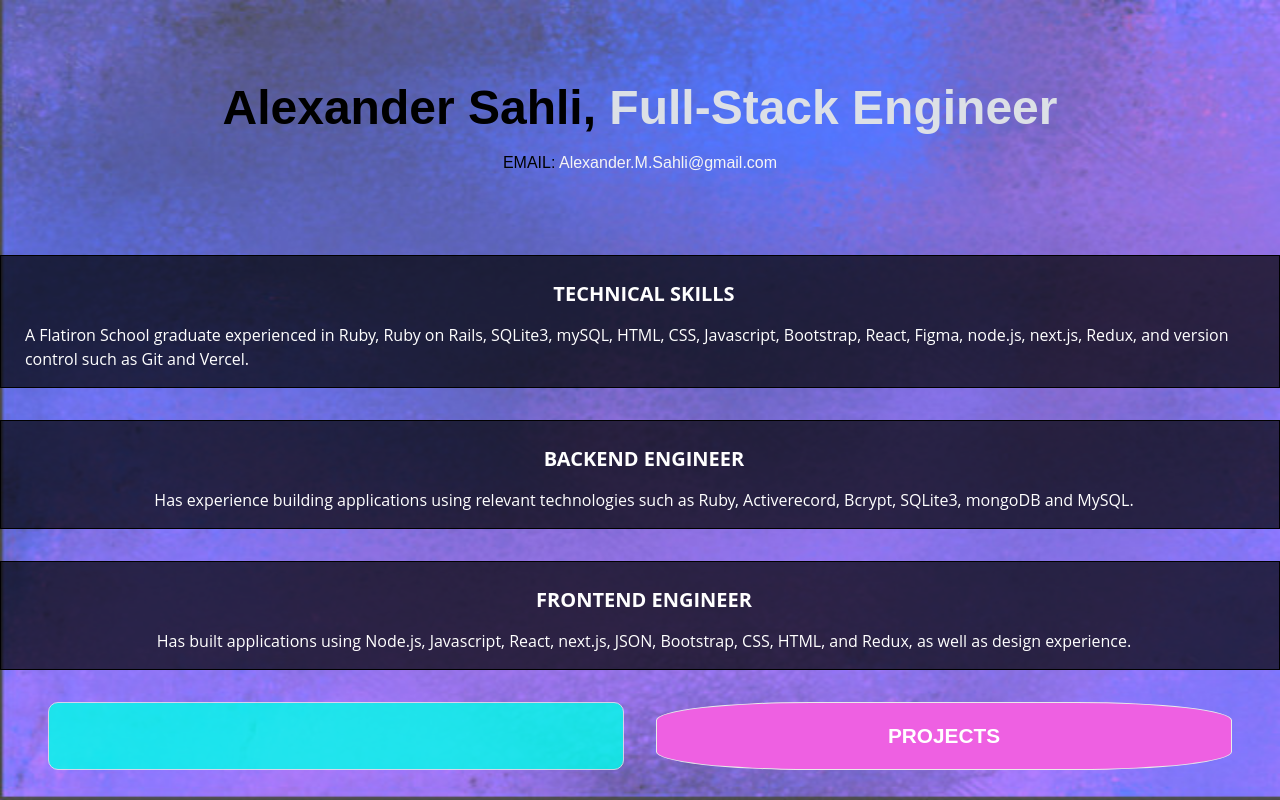
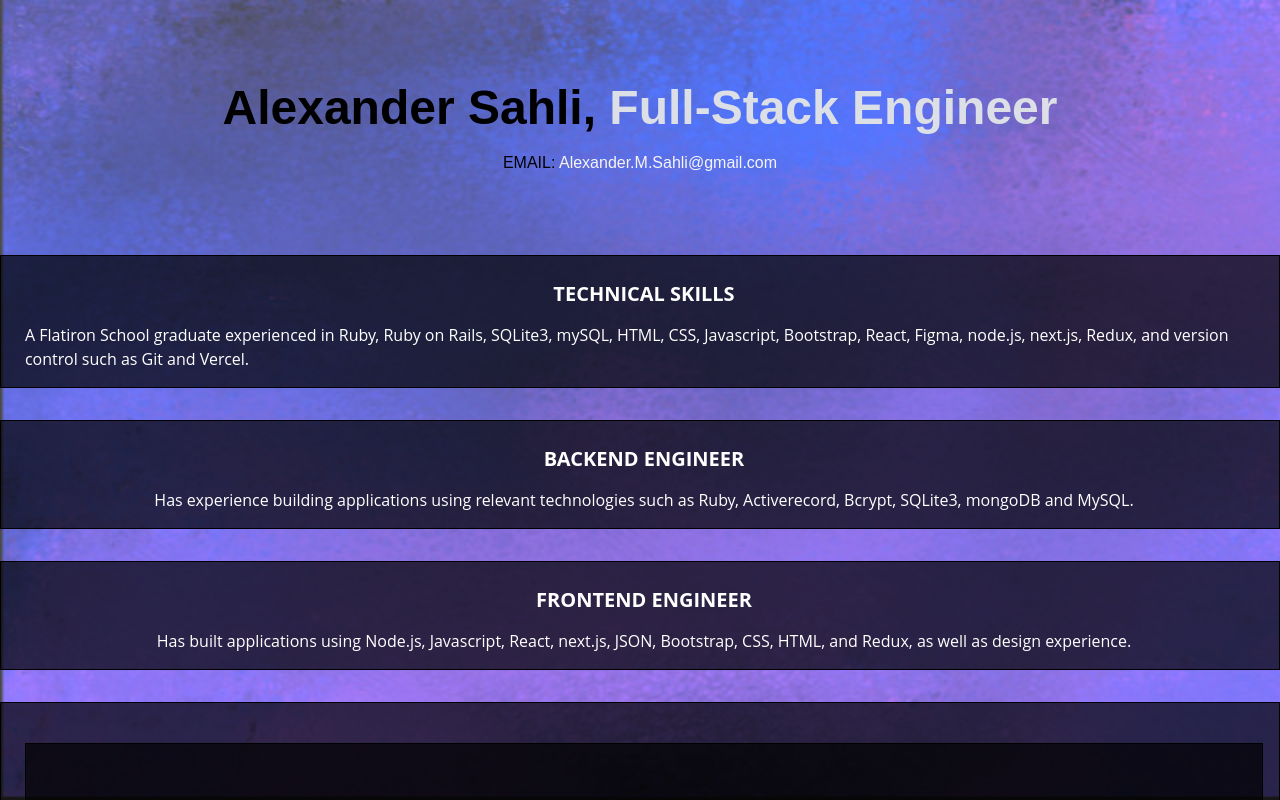
Before and after one commit to d1yr/amsfse, a Next.js app: page / in a window 1280 px wide. Shown: the top 800 px of the page. Built offline with nearby package versions, Linux system fonts and the light colour scheme.

Commit message:
removed weird elements

```diff
--- a/pages/index.js
+++ b/pages/index.js
@@ -38,8 +38,7 @@ export default function Home() {
             <h2>FRONTEND ENGINEER</h2>
             <p>Has built applications using Node.js, Javascript, React, next.js, JSON, Bootstrap, CSS, HTML, and Redux, as well as design experience.</p>
             </a>
-          <p className={styles.carda}></p>
-          <h2 className={styles.cardb}>PROJECTS</h2>
+
           <a
             href="https://youtu.be/f4OOc2BImq0"
             className={styles.card}
```
